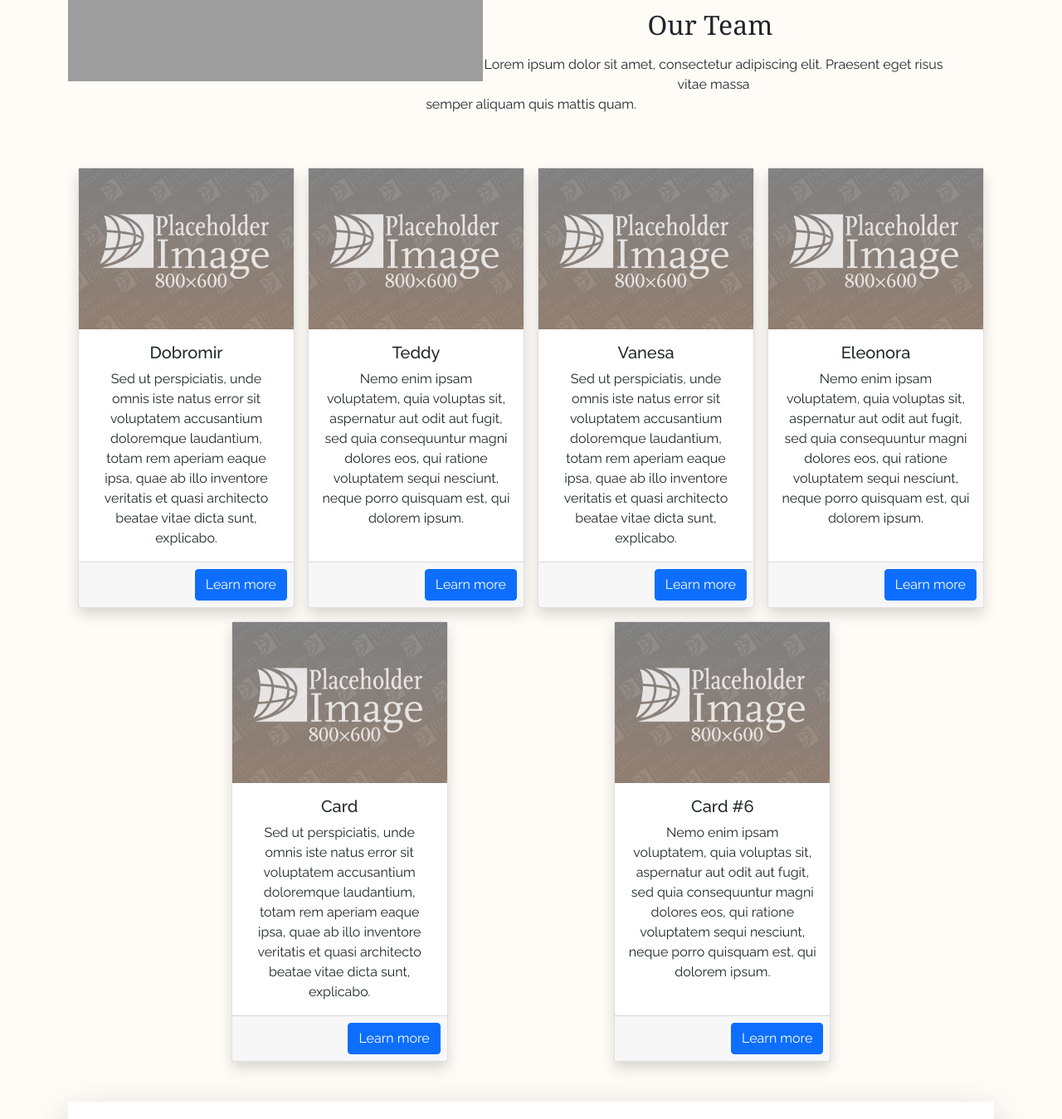
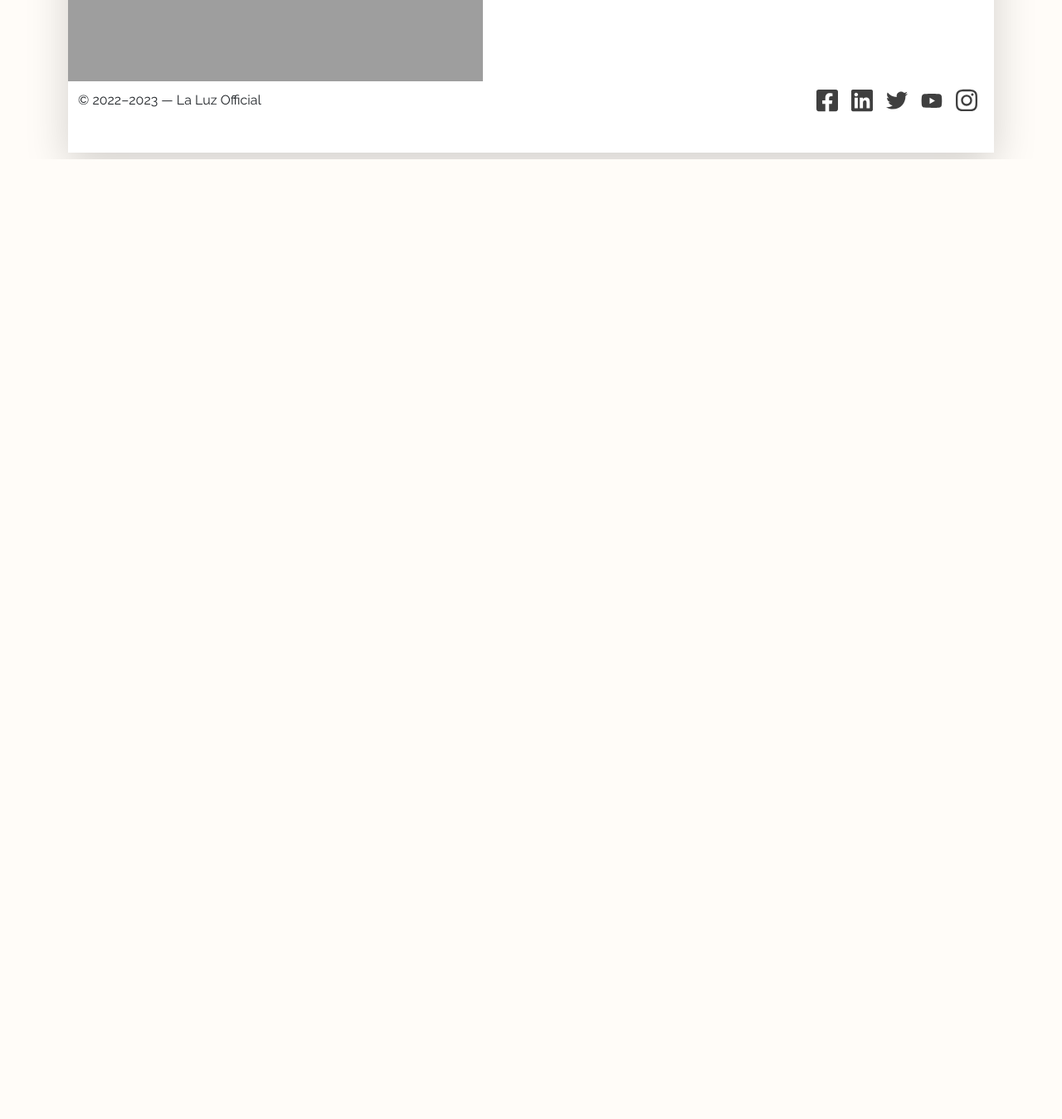
Before and after one commit to VanesaNikolova22/laluz, a plain HTML site: page DIA.html in a window 1280 px wide. Shown: the part 1422-2771 px from the top of the page at 83% size. After the commit the page ends 1614 px from the top, so only its background shows below. Drawn offline with nearby package versions, Linux system fonts and the light colour scheme; grey boxes are pictures that could not be loaded.

Commit message:
Update DIA.html

```diff
--- a/DIA.html
+++ b/DIA.html
@@ -65,16 +65,13 @@
 	  <section id="values" class="values values-section text-center p-2">
   <div class="container">
   <div class="section-header">
-    <h2 class= "p-10">El Dia</h2>
-            <img src="images/eldia.jpg" align="left" width="500" height="503" alt/> </div>
-    <div class="row">
-      <div class="col-md-4 col-sm-6 col-lg-4 values text-center p-5"> <span class="icon icon-strategy"></span>
-        <div class="values-content">
-          <h5>value 1</h5>
-          <p>Lorem ipsum dolor sit amet, consectetur adipiscing elit. Duis eu libero scelerisque ligula sagittis faucibus eget quis lacus.</p>
-        </div>
-      </div>
-	  </div>
+    <h2 class= "p-10">&nbsp;&nbsp;&nbsp;&nbsp;&nbsp;&nbsp;El Dia</h2>
+<img src="images/eldia.jpg" align="left" width="500" height="503" alt=""/>
+	  &nbsp;
+  </div>
+
+	  &nbsp;
+
 <!-- Meet the team end -->
 
 
@@ -83,102 +80,7 @@
       Learn about cards at: https://getbootstrap.com/docs/5.1/components/card/
     -->
 
-  <main  class="container">
-		<div class="section-header p-5">
-                <h2 class=" p-2" style="font-size: 2rem; font-family: Cambria, 'Hoefler Text', 'Liberation Serif', Times, 'Times New Roman', serif;">Our Team</h2>
-          <p class="ourvalues-text">Lorem ipsum dolor sit amet, consectetur adipiscing elit. Praesent eget risus vitae massa <br> semper aliquam quis mattis quam.</p>
-            </div>
 
-    <div class="row g-3 justify-content-evenly">
-
-        <!-- Card #1 -->
-        <div class="col-sm-6 col-lg-4 col-xl-3">
-          <div class="card shadow h-100">
-            <img class="img-fluid" src="images/placeholder.png" alt="Placeholder Image">
-            <div class="card-body">
-              <h5 class="card-title">Dobromir</h5>
-              <p class="card-text">Sed ut perspiciatis, unde omnis iste natus error sit voluptatem accusantium doloremque laudantium, totam rem aperiam eaque ipsa, quae ab illo inventore veritatis et quasi architecto beatae vitae dicta sunt, explicabo.</p>
-            </div>
-            <div class="card-footer p-2 text-end">
-              <a href="#" class="btn btn-primary">Learn more</a>
-            </div>
-          </div>
-        </div>
-
-        <!-- Card #2 -->
-        <div class="col-sm-6 col-lg-4 col-xl-3">
-          <div class="card shadow h-100">
-            <img class="img-fluid" src="images/placeholder.png" alt="Placeholder Image">
-            <div class="card-body">
-              <h5 class="card-title">Teddy</h5>
-              <p class="card-text">Nemo enim ipsam voluptatem, quia voluptas sit, aspernatur aut odit aut fugit, sed quia consequuntur magni dolores eos, qui ratione voluptatem sequi nesciunt, neque porro quisquam est, qui dolorem ipsum.</p>
-            </div>
-            <div class="card-footer p-2 text-end">
-              <a href="#" class="btn btn-primary">Learn more</a>
-            </div>
-          </div>
-        </div>
-
-        <!-- Card #3 -->
-        <div class="col-sm-6 col-lg-4 col-xl-3">
-          <div class="card shadow h-100">
-            <img class="img-fluid" src="images/placeholder.png" alt="Placeholder Image">
-            <div class="card-body">
-              <h5 class="card-title">Vanesa</h5>
-              <p class="card-text">Sed ut perspiciatis, unde omnis iste natus error sit voluptatem accusantium doloremque laudantium, totam rem aperiam eaque ipsa, quae ab illo inventore veritatis et quasi architecto beatae vitae dicta sunt, explicabo.</p>
-            </div>
-            <div class="card-footer p-2 text-end">
-              <a href="#" class="btn btn-primary">Learn more</a>
-            </div>
-          </div>
-        </div>
-
-        <!-- Card #4 -->
-        <div class="col-sm-6 col-lg-4 col-xl-3">
-          <div class="card shadow h-100">
-            <img class="img-fluid" src="images/placeholder.png" alt="Placeholder Image">
-            <div class="card-body">
-              <h5 class="card-title">Eleonora</h5>
-              <p class="card-text">Nemo enim ipsam voluptatem, quia voluptas sit, aspernatur aut odit aut fugit, sed quia consequuntur magni dolores eos, qui ratione voluptatem sequi nesciunt, neque porro quisquam est, qui dolorem ipsum.</p>
-            </div>
-            <div class="card-footer p-2 text-end">
-              <a href="#" class="btn btn-primary">Learn more</a>
-            </div>
-          </div>
-        </div>
-
-        <!-- Card #5 -->
-        <div class="col-sm-6 col-lg-4 col-xl-3">
-          <div class="card shadow h-100">
-            <img class="img-fluid" src="images/placeholder.png" alt="Placeholder Image">
-            <div class="card-body">
-              <h5 class="card-title">Card</h5>
-              <p class="card-text">Sed ut perspiciatis, unde omnis iste natus error sit voluptatem accusantium doloremque laudantium, totam rem aperiam eaque ipsa, quae ab illo inventore veritatis et quasi architecto beatae vitae dicta sunt, explicabo.</p>
-            </div>
-            <div class="card-footer p-2 text-end">
-              <a href="#" class="btn btn-primary">Learn more</a>
-            </div>
-          </div>
-        </div>
-
-        <!-- Card #6 -->
-        <div class="col-sm-6 col-lg-4 col-xl-3">
-          <div class="card shadow h-100">
-            <img class="img-fluid" src="images/placeholder.png" alt="Placeholder Image">
-            <div class="card-body">
-              <h5 class="card-title">Card #6</h5>
-              <p class="card-text">Nemo enim ipsam voluptatem, quia voluptas sit, aspernatur aut odit aut fugit, sed quia consequuntur magni dolores eos, qui ratione voluptatem sequi nesciunt, neque porro quisquam est, qui dolorem ipsum.</p>
-            </div>
-            <div class="card-footer p-2 text-end">
-              <a href="#" class="btn btn-primary">Learn more</a>
-            </div>
-          </div>
-        </div>
-
-        <!-- That was the last card -->
-
-      </div>
-    </main>
     <!-- End of the grid with cards -->
 
     <!-- A footer with socials -->
```
